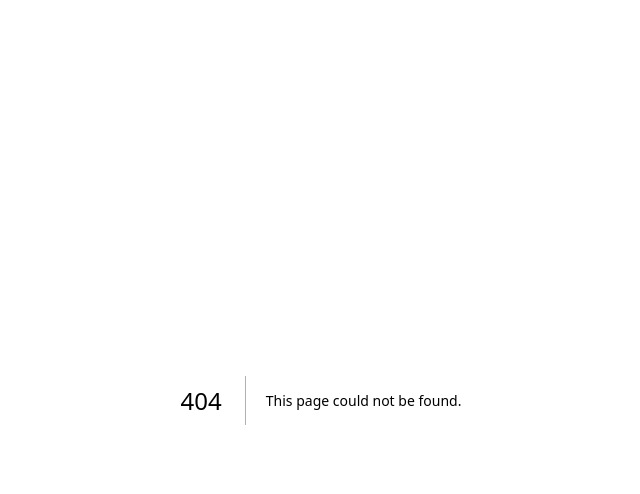
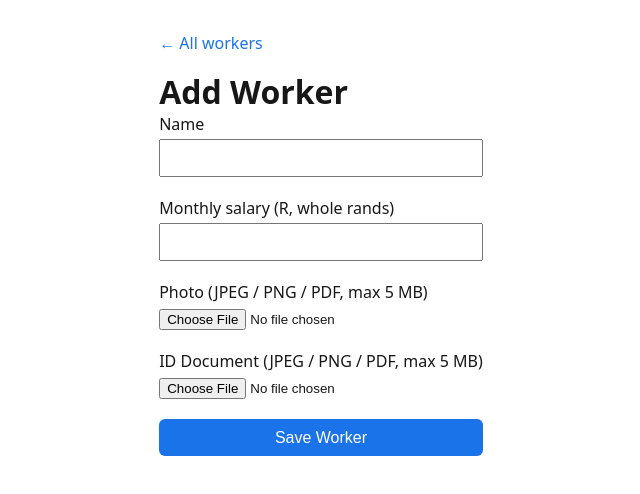
Before and after one commit to Konradzar/labourpay-ncb-test, a Next.js app: page /workers/new in a window 1280 px wide. Before the commit this address had no page. Shown: the top 494 px of the page, without its empty margins (319-959 px from the left). Built offline with nearby package versions, Linux system fonts and the light colour scheme.

Commit message:
feat: add worker form (Client Component, presigned-URL S3 upload)

```diff
--- /dev/null
+++ b/app/workers/new/AddWorkerForm.tsx
@@ -0,0 +1,215 @@
+"use client";
+
+// app/workers/new/AddWorkerForm.tsx
+//
+// Client component. Two file inputs use upload-on-pick — files are uploaded
+// to S3 via presigned URL the moment they're selected. The form's hidden
+// state stores the returned keys. On submit, only the keys are sent to NCB
+// (no file bytes pass through our server).
+
+import { useState, FormEvent } from "react";
+import { useRouter } from "next/navigation";
+
+const ALLOWED_TYPES = ["image/jpeg", "image/png", "application/pdf"] as const;
+const MAX_BYTES = 5 * 1024 * 1024;
+
+type UploadState = {
+  key: string | null;
+  uploading: boolean;
+  error: string | null;
+};
+
+const INITIAL_UPLOAD: UploadState = { key: null, uploading: false, error: null };
+
+// Upload a single file: POST /api/upload-url, then PUT to S3.
+// Returns the S3 key on success; throws on failure.
+async function uploadFile(file: File): Promise<string> {
+  if (!ALLOWED_TYPES.includes(file.type as typeof ALLOWED_TYPES[number])) {
+    throw new Error(
+      `Unsupported type: ${file.type || "(unknown)"}. Use JPEG, PNG, or PDF.`
+    );
+  }
+  if (file.size > MAX_BYTES) {
+    throw new Error(`File too large (max ${MAX_BYTES / 1024 / 1024} MB).`);
+  }
+
+  // Step 1: ask our server for a presigned URL.
+  const presignRes = await fetch("/api/upload-url", {
+    method: "POST",
+    headers: { "Content-Type": "application/json" },
+    body: JSON.stringify({ contentType: file.type }),
+  });
+  if (!presignRes.ok) {
+    throw new Error(`Presign failed: ${presignRes.status} ${await presignRes.text()}`);
+  }
+  const { url, key } = (await presignRes.json()) as { url: string; key: string };
+
+  // Step 2: PUT the file directly to S3 using the presigned URL.
+  // Browser → S3 directly. Our server is bypassed for the file bytes.
+  const putRes = await fetch(url, {
+    method: "PUT",
+    headers: { "Content-Type": file.type },
+    body: file,
+  });
+  if (!putRes.ok) {
+    throw new Error(`S3 upload failed: ${putRes.status} ${putRes.statusText}`);
+  }
+
+  return key;
+}
+
+export default function AddWorkerForm() {
+  const router = useRouter();
+  const [photo, setPhoto] = useState<UploadState>(INITIAL_UPLOAD);
+  const [idDoc, setIdDoc] = useState<UploadState>(INITIAL_UPLOAD);
+  const [submitting, setSubmitting] = useState(false);
+  const [error, setError] = useState<string | null>(null);
+
+  // Generic file-picker change handler. Sets state to "uploading", performs
+  // the upload, then sets state to either "success with key" or "error".
+  const handleFileChange = (
+    setState: (state: UploadState) => void
+  ) => async (e: React.ChangeEvent<HTMLInputElement>) => {
+    const file = e.target.files?.[0];
+    if (!file) return;
+    setState({ key: null, uploading: true, error: null });
+    try {
+      const key = await uploadFile(file);
+      setState({ key, uploading: false, error: null });
+    } catch (err) {
+      setState({
+        key: null,
+        uploading: false,
+        error: err instanceof Error ? err.message : "Upload failed",
+      });
+    }
+  };
+
+  const handleSubmit = async (e: FormEvent<HTMLFormElement>) => {
+    e.preventDefault();
+    setError(null);
+
+    if (photo.uploading || idDoc.uploading) {
+      setError("Wait for both files to finish uploading before saving.");
+      return;
+    }
+    if (!photo.key || !idDoc.key) {
+      setError("Both a photo and an ID document are required.");
+      return;
+    }
+
+    const formData = new FormData(e.currentTarget);
+    const payload = {
+      name: String(formData.get("name") || "").trim(),
+      monthly_salary: Number(formData.get("monthly_salary")),
+      photo_key: photo.key,
+      id_doc_key: idDoc.key,
+    };
+
+    if (!payload.name) {
+      setError("Name is required.");
+      return;
+    }
+    if (!Number.isFinite(payload.monthly_salary) || payload.monthly_salary < 0) {
+      setError("Monthly salary must be a non-negative number.");
+      return;
+    }
+
+    setSubmitting(true);
+    try {
+      const res = await fetch("/api/public-data/create/workers", {
+        method: "POST",
+        headers: { "Content-Type": "application/json" },
+        body: JSON.stringify(payload),
+      });
+      if (!res.ok) {
+        throw new Error(`Save failed: ${res.status} ${await res.text()}`);
+      }
+      // Success — go back to the list and refresh so the new row appears.
+      router.push("/");
+      router.refresh();
+    } catch (err) {
+      setError(err instanceof Error ? err.message : "Save failed");
+    } finally {
+      setSubmitting(false);
+    }
+  };
+
+  // Inline styles kept minimal. CSS module / design pass deferred.
+  const inputStyle = { width: "100%", padding: "0.5rem", boxSizing: "border-box" as const, fontSize: "1rem" };
+  const labelStyle = { display: "block", fontWeight: 500, marginBottom: "0.25rem" };
+
+  return (
+    <form onSubmit={handleSubmit} style={{ display: "grid", gap: "1.25rem" }}>
+      <div>
+        <label htmlFor="name" style={labelStyle}>Name</label>
+        <input id="name" name="name" required type="text" style={inputStyle} />
+      </div>
+
+      <div>
+        <label htmlFor="monthly_salary" style={labelStyle}>Monthly salary (R, whole rands)</label>
+        <input
+          id="monthly_salary"
+          name="monthly_salary"
+          required
+          type="number"
+          min="0"
+          step="1"
+          style={inputStyle}
+        />
+      </div>
+
+      <div>
+        <label style={labelStyle}>Photo (JPEG / PNG / PDF, max 5 MB)</label>
+        <input
+          type="file"
+          accept="image/jpeg,image/png,application/pdf"
+          onChange={handleFileChange(setPhoto)}
+          disabled={photo.uploading}
+        />
+        <UploadStatus state={photo} />
+      </div>
+
+      <div>
+        <label style={labelStyle}>ID Document (JPEG / PNG / PDF, max 5 MB)</label>
+        <input
+          type="file"
+          accept="image/jpeg,image/png,application/pdf"
+          onChange={handleFileChange(setIdDoc)}
+          disabled={idDoc.uploading}
+        />
+        <UploadStatus state={idDoc} />
+      </div>
+
+      {error && (
+        <div style={{ color: "#c00", padding: "0.5rem", background: "#fee", borderRadius: 4 }}>
+          {error}
+        </div>
+      )}
+
+      <button
+        type="submit"
+        disabled={submitting || photo.uploading || idDoc.uploading}
+        style={{
+          padding: "0.6rem 1rem",
+          fontSize: "1rem",
+          background: submitting ? "#888" : "#1a73e8",
+          color: "white",
+          border: "none",
+          borderRadius: 6,
+          cursor: submitting ? "wait" : "pointer",
+        }}
+      >
+        {submitting ? "Saving…" : "Save Worker"}
+      </button>
+    </form>
+  );
+}
+
+// Small per-file status indicator. Pure render, no state.
+function UploadStatus({ state }: { state: UploadState }) {
+  if (state.uploading) return <span style={{ color: "#888", marginLeft: "0.5rem" }}>uploading…</span>;
+  if (state.key) return <span style={{ color: "green", marginLeft: "0.5rem" }}>✓ uploaded</span>;
+  if (state.error) return <span style={{ color: "#c00", marginLeft: "0.5rem" }}>{state.error}</span>;
+  return null;
+}
--- /dev/null
+++ b/app/workers/new/page.tsx
@@ -0,0 +1,28 @@
+// app/workers/new/page.tsx
+//
+// Server Component shell for the "Add Worker" page. Hosts the actual form
+// (which is a Client Component because it has state + file uploads).
+
+import AddWorkerForm from "./AddWorkerForm";
+import Link from "next/link";
+
+export default function NewWorkerPage() {
+  return (
+    <main
+      style={{
+        maxWidth: 480,
+        margin: "2rem auto",
+        padding: "0 1rem",
+        fontFamily: "system-ui, sans-serif",
+      }}
+    >
+      <p style={{ marginBottom: "1rem" }}>
+        <Link href="/" style={{ color: "#1a73e8", textDecoration: "none" }}>
+          ← All workers
+        </Link>
+      </p>
+      <h1>Add Worker</h1>
+      <AddWorkerForm />
+    </main>
+  );
+}
```
